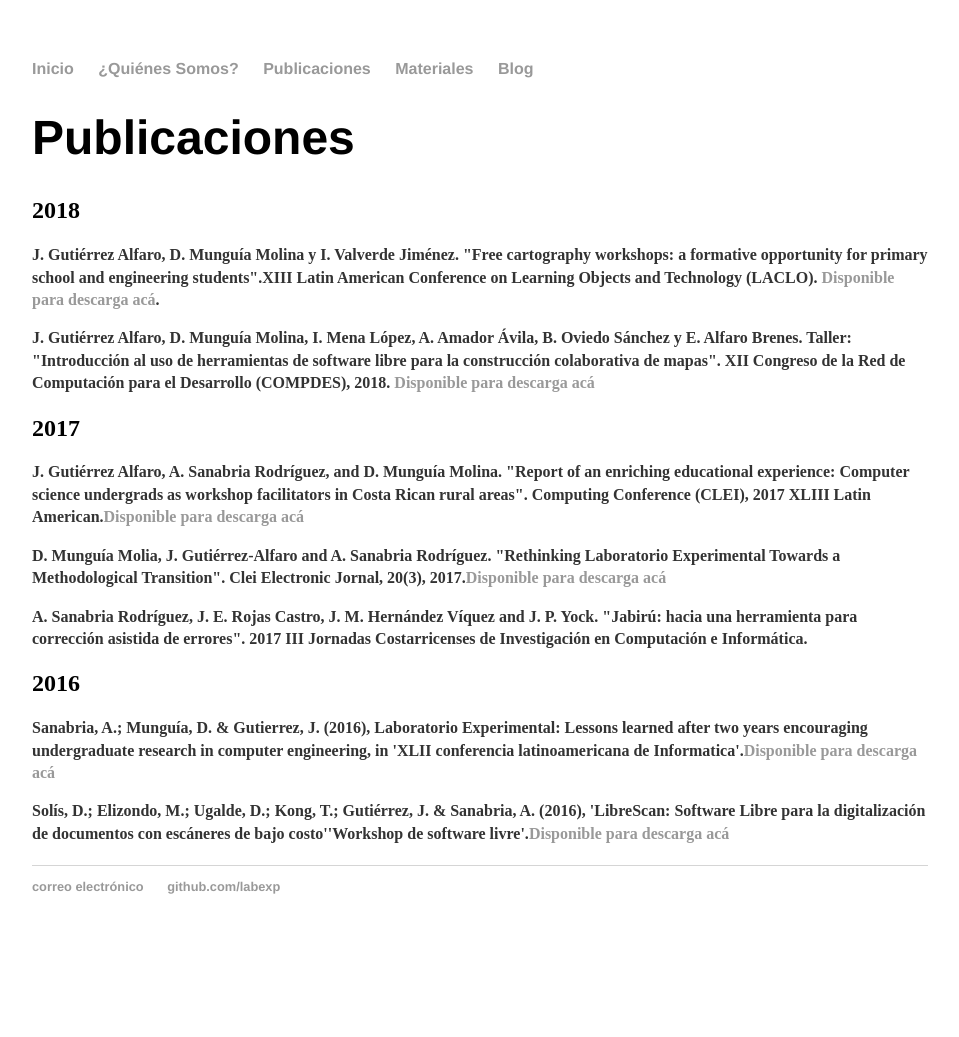
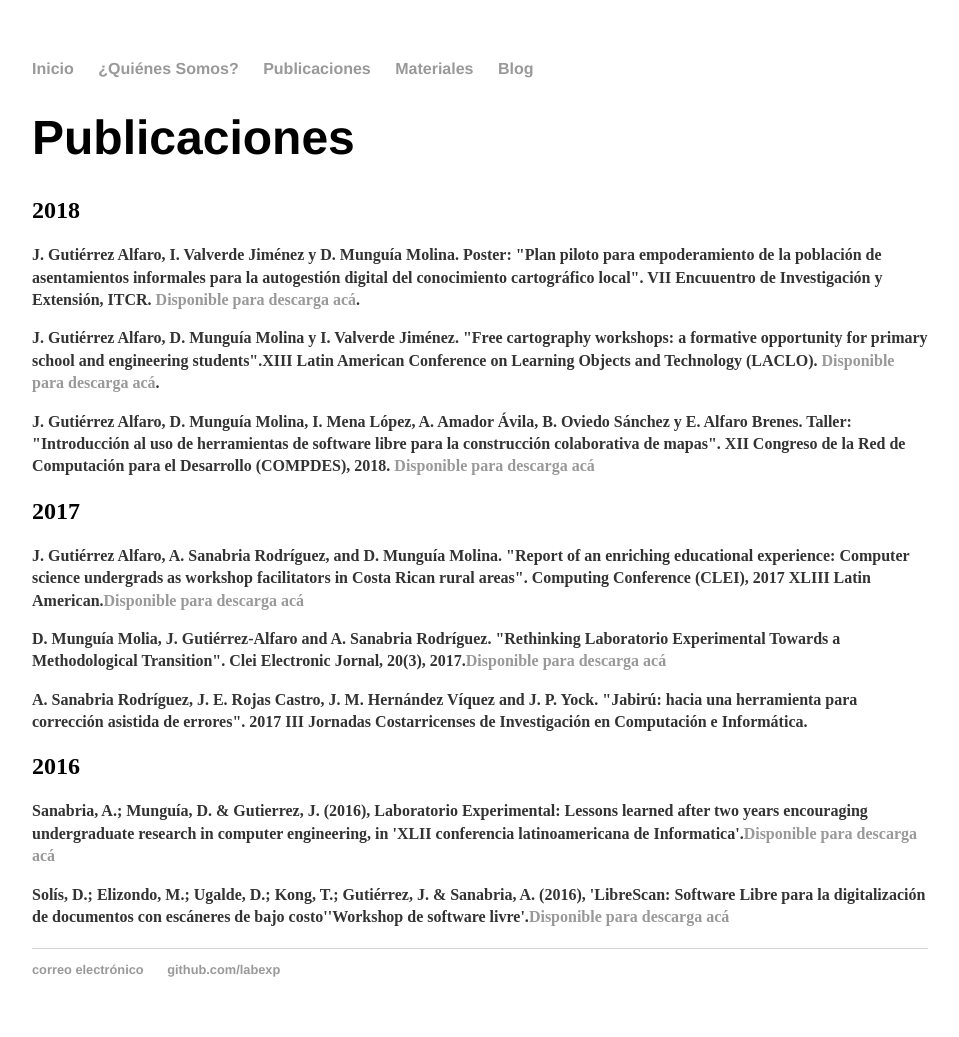
Before and after one commit to labexp/labexp.github.io, a Jekyll site: the page built from cv/index.html, in a window 1280 px wide. Shown: the whole page, without its empty margins (160-1119 px from the left). Built offline with Jekyll 4.4.1, drawn with Linux system fonts in a browser that asks for light colours; before the commit the page ends 954 px from its top, so only the background shows below that.

Commit message:
VIE poster added

```diff
--- a/cv/index.html
+++ b/cv/index.html
@@ -7,6 +7,7 @@ title: Publicaciones
   <h1>Publicaciones</h1>
 
   <h2>2018<h2/>
+    <p>J. Gutiérrez Alfaro, I. Valverde Jiménez y D. Munguía Molina. Poster: "Plan piloto para empoderamiento de la población de asentamientos informales para la autogestión digital del conocimiento cartográfico local". VII Encuuentro de Investigación y Extensión, ITCR. <a href="https://drive.google.com/open?id=1AgWFx7MUYDzNXqVsNMmwXJnPRybqBnUq">Disponible para descarga acá</a>.</p>
     <p>J. Gutiérrez Alfaro, D. Munguía Molina y I. Valverde Jiménez. "Free cartography workshops: a formative opportunity for primary school and engineering students".XIII Latin American Conference on Learning Objects and Technology (LACLO). <a href="http://cleilaclo2018.mackenzie.br/docs/LACLO/FULL/184136.pdf">Disponible para descarga acá</a>.</p>
     <p>J. Gutiérrez Alfaro, D. Munguía Molina, I. Mena López, A. Amador Ávila, B. Oviedo Sánchez y E. Alfaro Brenes. Taller: "Introducción al uso de herramientas de software libre para la construcción colaborativa de mapas". XII Congreso de la Red de Computación para el Desarrollo (COMPDES), 2018. <a href="https://drive.google.com/open?id=1uAoE8L7TccdoJwFKxw1SxqVWC3pkRpqd">Disponible para descarga acá</a> </p>
 
```
